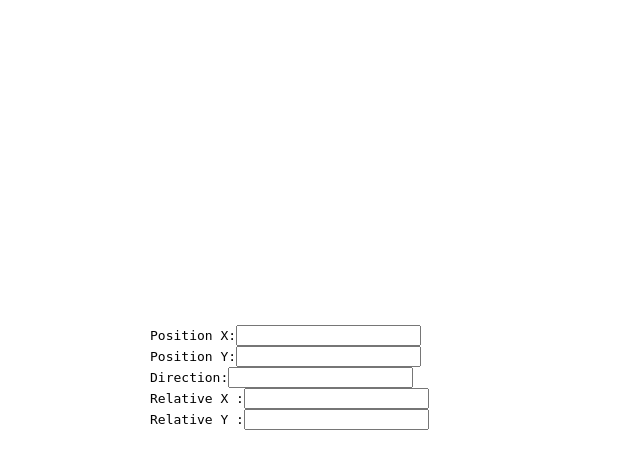
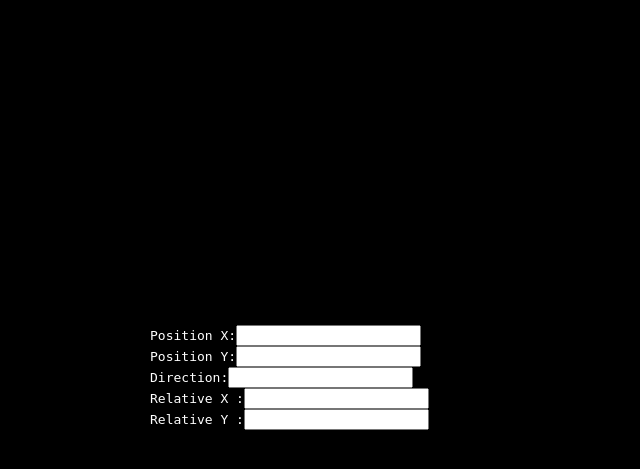
Before and after one commit to reykato/voicerobots, a Flask app: page /control in a window 1280 px wide. Shown: the top 469 px of the page, without its empty margins (0-640 px from the left). Run offline with Flask 3, Linux system fonts and the light colour scheme; some libraries are stand-ins or nearby versions.

Commit message:
change styling again

```diff
--- a/app/src/templates/joystick.html
+++ b/app/src/templates/joystick.html
@@ -38,9 +38,7 @@ body
 	margin: 0px;
 	padding: 0px;
 	font-family: monospace;
-}
-html {
-  color: #000000
+  background-color: black;
 }
 .row
 {
@@ -59,6 +57,10 @@ html {
   width: 70%;
   min-width: 300px;
 }
+#joyDiv {
+  color: white;
+}
+
 		</style>
 		<script src="/static/joy.min.js"></script>
     <script src="https://cdnjs.cloudflare.com/ajax/libs/socket.io/4.1.2/socket.io.js"></script>
@@ -66,7 +68,7 @@ html {
 	<body>
 		<!-- Example of FIXED or ABSOLUTE position -->
 		<div id="joyDiv" style="width:200px;height:200px;margin:50px;position:fixed;top:30px;left:100px;"></div>
-		<div style="position:fixed;top:325px;left:150px;">
+		<div style="position:fixed;top:325px;left:150px;color:white;">
 			Position X:<input id="PosX" type="text" /><br/>
 			Position Y:<input id="PosY" type="text" /><br/>
 			Direction:<input id="Direction" type="text" /><br/>
```
